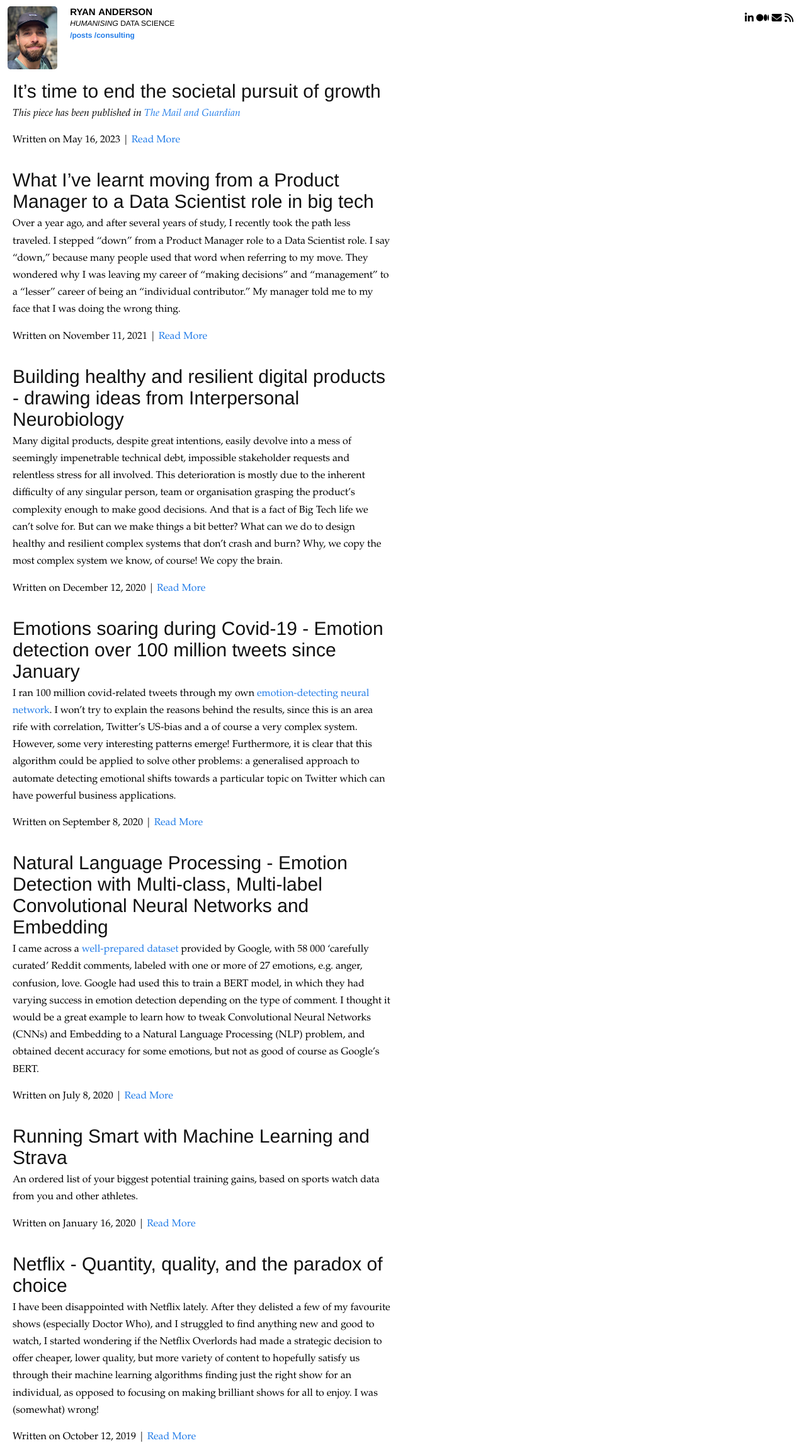
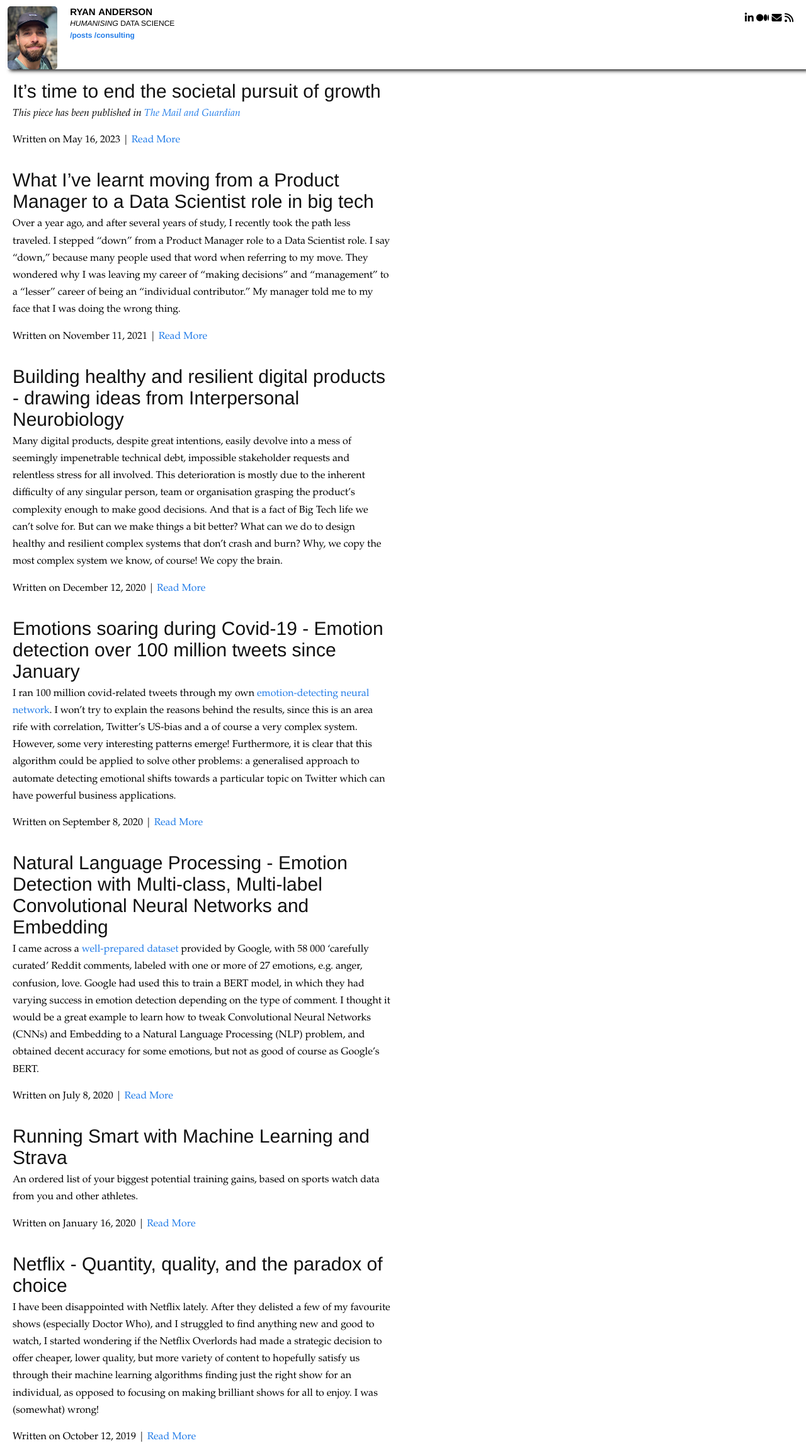
Before and after one commit to ryan-anderson-ds/ryan-anderson-ds.github.io, a Jekyll site: the page built from index.html, in a window 1280 px wide. Shown: the whole page at 63% size. Built offline with Jekyll 4.4.1, drawn with Linux system fonts in a browser that asks for light colours.

Commit message:
Update base.scss

```diff
--- a/css/base.scss
+++ b/css/base.scss
@@ -21,6 +21,7 @@ a {
   margin-left: 10px;
   margin-top: 10px;
   font-family: Helvetica, sans-serif;
+  box-shadow: 0 8px 6px -6px black;
 
   a {
     text-decoration: none;
```
